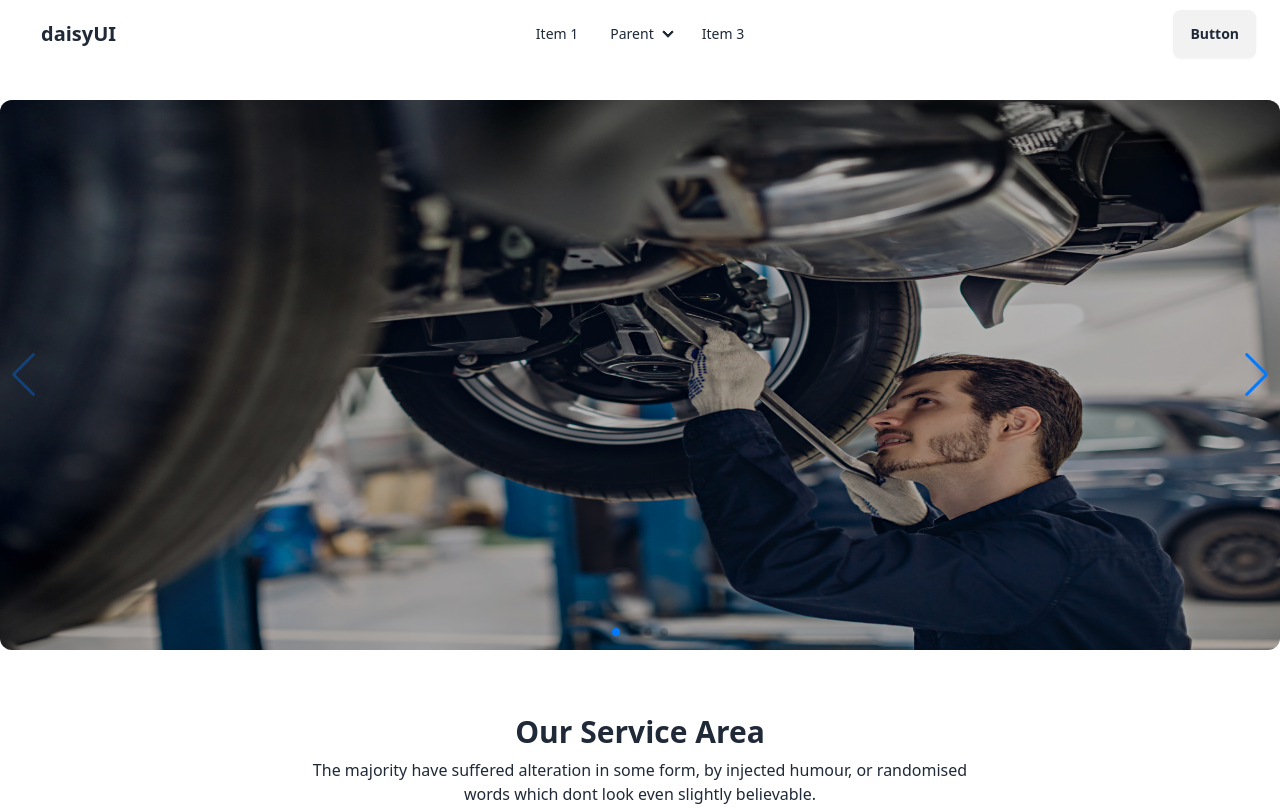
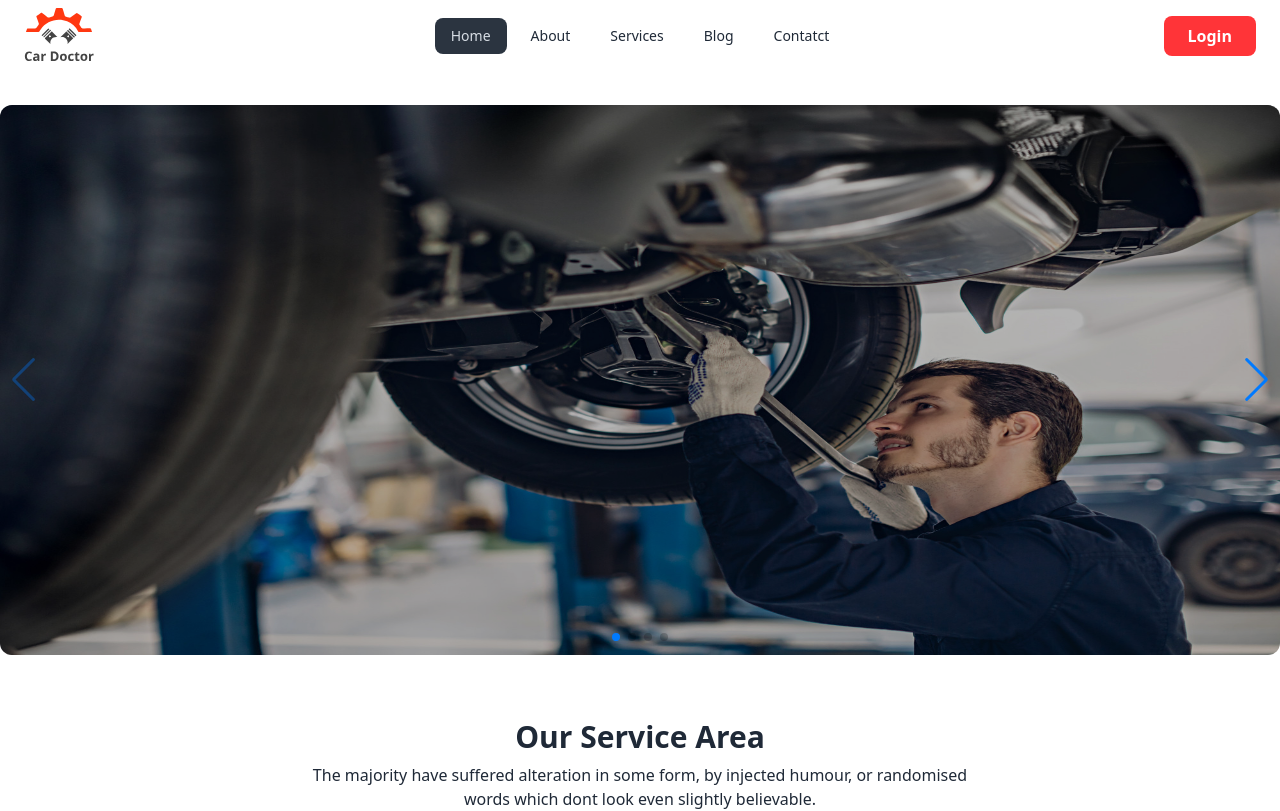
Before and after one commit to MdBulbulAhmedTutul/online-car-repair-client, a React (Vite) app: page / in a window 1280 px wide. Shown: the top 811 px of the page. Built offline with nearby package versions, Linux system fonts and the light colour scheme.

Commit message:
design the navbar section

```diff
--- a/src/components/Navbar/Navbar.jsx
+++ b/src/components/Navbar/Navbar.jsx
@@ -1,4 +1,14 @@
+import { Link, NavLink } from "react-router-dom";
+import logo from '../../assets/logo.svg';
+
 const Navbar = () => {
+    const navItem = <>
+        <li><NavLink to="/">Home</NavLink></li>
+        <li className="ml-2"><NavLink to="/about">About</NavLink></li>
+        <li className="ml-2"><NavLink to="/services">Services</NavLink></li>
+        <li className="ml-2"><NavLink to="/blog">Blog</NavLink></li>
+        <li className="ml-2"><NavLink to="/contact">Contatct</NavLink></li>
+    </>
     return (
         <div className="navbar bg-base-100">
             <div className="navbar-start">
@@ -7,36 +17,21 @@ const Navbar = () => {
                         <svg xmlns="http://www.w3.org/2000/svg" className="h-5 w-5" fill="none" viewBox="0 0 24 24" stroke="currentColor"><path strokeLinecap="round" strokeLinejoin="round" strokeWidth="2" d="M4 6h16M4 12h8m-8 6h16" /></svg>
                     </label>
                     <ul tabIndex={0} className="menu menu-sm dropdown-content mt-3 z-[10] p-2 shadow bg-base-100 rounded-box w-52 ">
-                        <li><a>Item 1</a></li>
-                        <li>
-                            <a>Parent</a>
-                            <ul className="p-2">
-                                <li><a>Submenu 1</a></li>
-                                <li><a>Submenu 2</a></li>
-                            </ul>
-                        </li>
-                        <li><a>Item 3</a></li>
+                        {navItem}
                     </ul>
                 </div>
-                <a className="btn btn-ghost text-xl">daisyUI</a>
+                <Link to="/">
+                    <img className="w-[70px]" src={logo} alt="" />
+                </Link>
             </div>
             <div className="navbar-center hidden lg:flex">
                 <ul className="menu menu-horizontal px-1">
-                    <li><a>Item 1</a></li>
-                    <li tabIndex={0}>
-                        <details>
-                            <summary>Parent</summary>
-                            <ul className="p-2">
-                                <li><a>Submenu 1</a></li>
-                                <li><a>Submenu 2</a></li>
-                            </ul>
-                        </details>
-                    </li>
-                    <li><a>Item 3</a></li>
+                    {navItem}
                 </ul>
             </div>
             <div className="navbar-end">
-                <a className="btn">Button</a>
+                <Link>
+                    <button className="bg-[#ff3438] text-white px-6 py-2 rounded-lg font-bold">Login</button></Link>
             </div>
         </div>
     );
```
